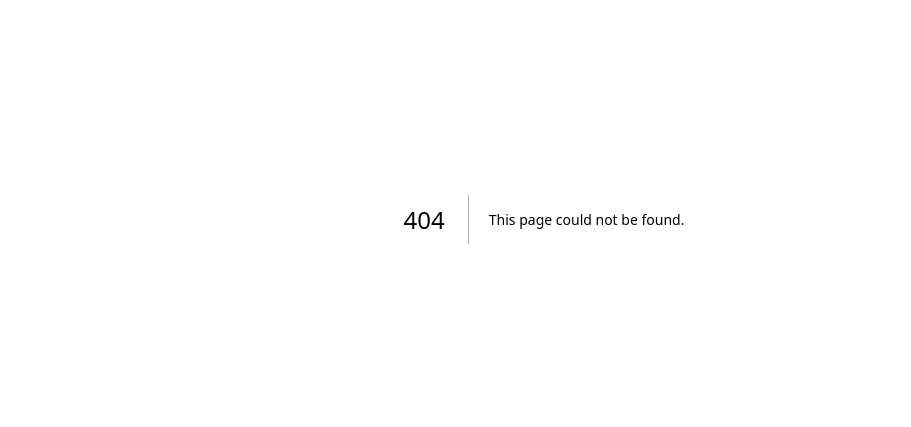
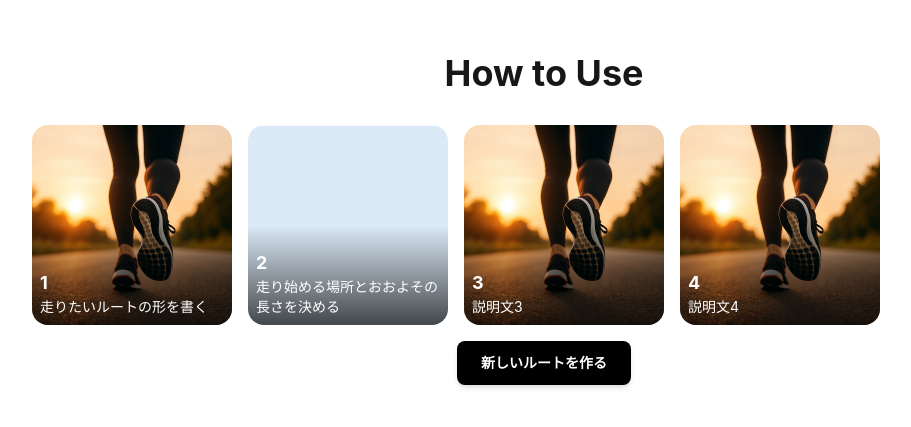
Before and after one commit to jphacks/sp_2509, a Next.js app in the folder frontend/: page /homepage in a window 1280 px wide. Before the commit this address had no page. Shown: the part 181-608 px from the top of the page, without its empty margins (96-1007 px from the left). Built offline with nearby package versions, Linux system fonts and the light colour scheme.

Commit message:
フォルダの作成

```diff
--- /dev/null
+++ b/frontend/src/app/homepage/page.tsx
@@ -0,0 +1,48 @@
+'use client';
+import { useRouter } from 'next/navigation'; // useRouterをインポート
+import Carousel from '../../components/Carousel_iwai'; // Carouselコンポーネントをインポート
+
+export default function Home() {
+
+    const router = useRouter(); // useRouterを初期化
+
+    // カルーセルで表示するアイテムのリスト
+    const carouselItems = [
+        { src: '/images/sample4.png', alt: 'Slide 1', description: '走りたいルートの形を書く' },
+        { src: '/images/whiteblue.png', alt: 'Slide 2', description: '走り始める場所とおおよその長さを決める' },
+        { src: '/images/sample4.png', alt: 'Slide 3', description: '説明文3' },
+        { src: '/images/sample4.png', alt: 'Slide 4', description: '説明文4' },
+    ];
+
+    // Aboutページに遷移する関数
+    const navigateToDraw = () => {
+        router.push('/draw');
+    };
+
+    return (
+        <main className="flex min-h-screen flex-col items-center justify-center p-4">
+            <div className="z-10 w-full max-w-5xl items-center justify-center text-sm">
+                <div className="text-center">
+                    <h1 className="text-4xl font-bold mb-8">How to Use</h1>
+
+                    <div className="-mx-4">
+                        <Carousel
+                            items={carouselItems}
+                            imageBorderRadius="rounded-2xl"
+                            textClassName="text-white"
+                        />
+                    </div>
+
+                    {/* ボタンによるページ遷移 */}
+                    <button
+                        onClick={navigateToDraw}
+                        className="mt-4 px-6 py-3 bg-black text-white font-semibold rounded-lg shadow-md hover:bg-zinc-700 focus:outline-gray-600 focus:ring-2 focus:ring-gray-400 focus:ring-opacity-75"
+                    >
+                        新しいルートを作る
+                    </button>
+
+                </div>
+            </div>
+        </main>
+    );
+}
```
Also changed, not shown: frontend/src/app/homepage/img/home_noRoute.png (added).
